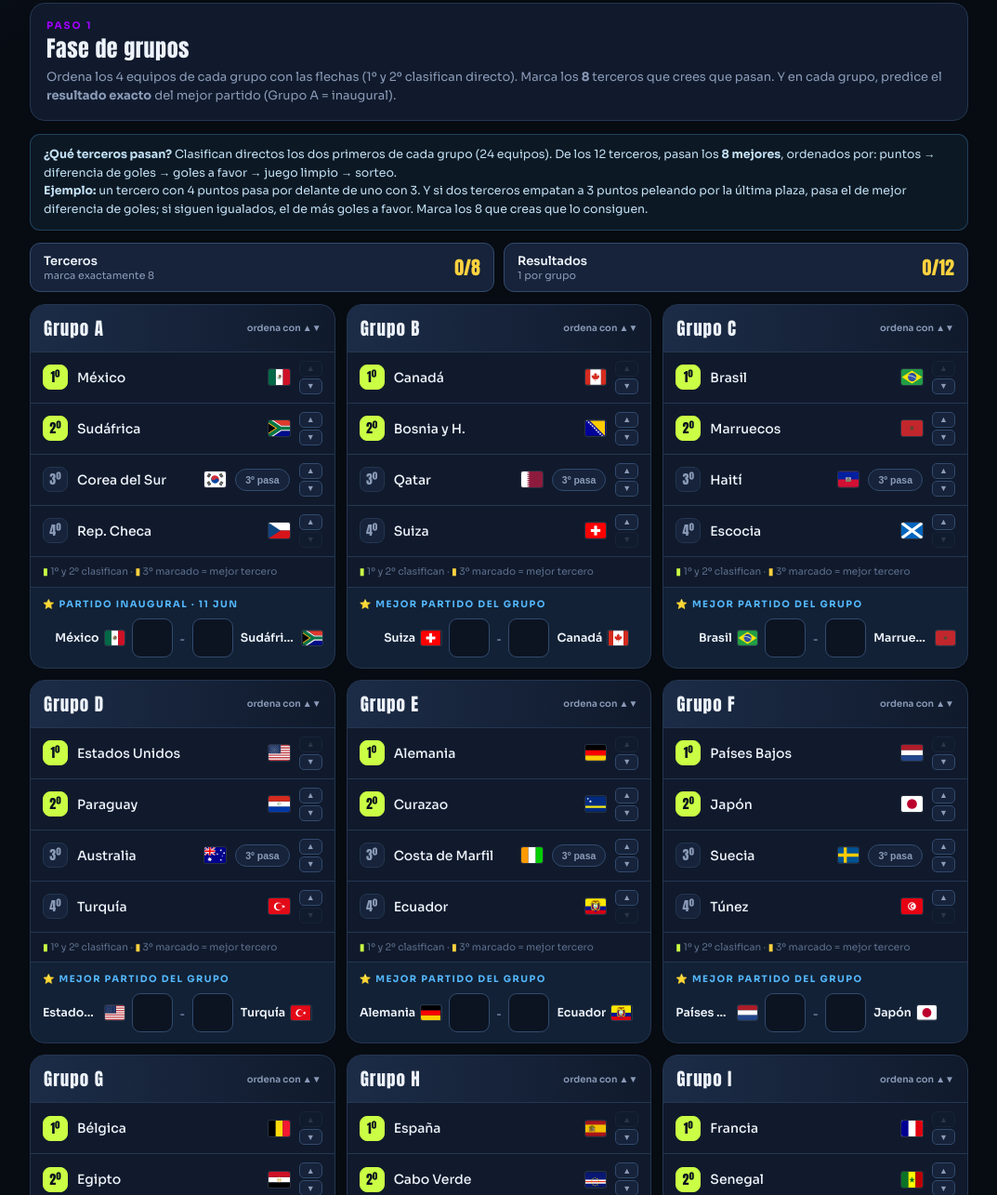
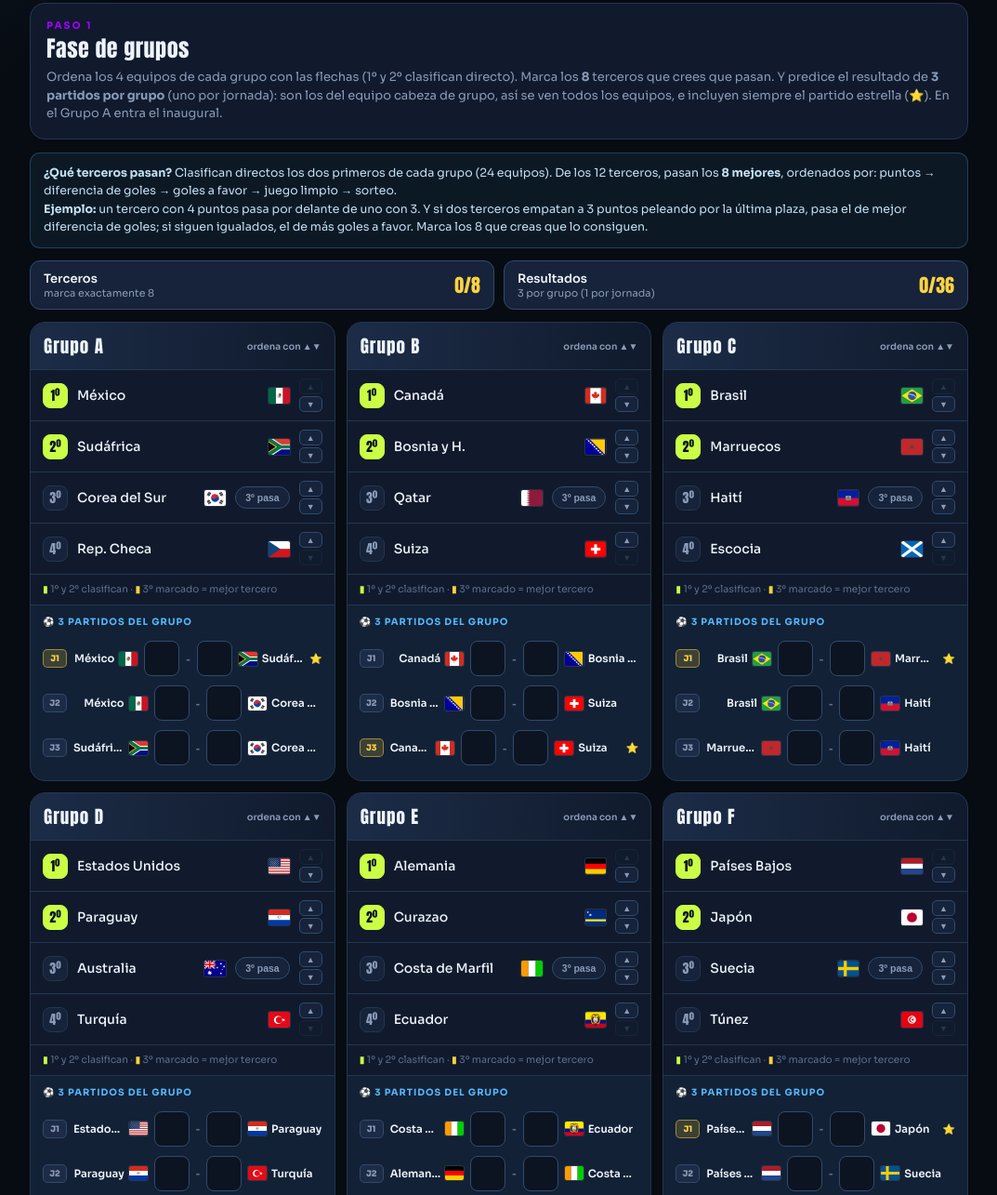
Before and after one commit to alexmoratar/Porra_Insurance_Mundial_2026, a plain HTML site: page index.html in a window 1280 px wide. Shown: the part 355-1640 px from the top of the page at 93% size, without its empty margins (103-1176 px from the left). Drawn offline with nearby package versions, Linux system fonts and the light colour scheme.

Commit message:
Add files via upload

```diff
--- a/index.html
+++ b/index.html
@@ -70,17 +70,22 @@ nav.tabs button:not(.active):hover{color:var(--ink);background:var(--panel2)}
 .row .arrows button:hover:not(:disabled){color:var(--ink);border-color:var(--lime)}
 .row .arrows button:disabled{opacity:.22;cursor:default}
 .glegend{font-size:10.5px;color:var(--muted2);padding:8px 13px;line-height:1.5}
-.bestmatch{padding:11px 13px;border-top:1px solid var(--line);background:rgba(84,184,255,.045)}
-.bm-label{font-size:10px;letter-spacing:1.5px;text-transform:uppercase;color:var(--info);font-weight:700;margin-bottom:9px}
-.bm-row{display:flex;align-items:center;gap:8px}
-.bm-row .t{display:flex;align-items:center;gap:6px;flex:1;min-width:0;font-size:12.5px;font-weight:600}
-.bm-row .t.home{justify-content:flex-end;text-align:right}
-.bm-row .t.away{justify-content:flex-start}
-.bm-row .t .nm2{white-space:nowrap;overflow:hidden;text-overflow:ellipsis;min-width:0}
-.bm-row .t .fi{font-size:16px}
-.bm-row input{width:44px;text-align:center;font-family:"Anton";font-size:19px;padding:6px 4px;flex-shrink:0;background:var(--bg2);border:1px solid var(--line2);color:var(--ink);border-radius:9px;outline:none}
-.bm-row input:focus{border-color:var(--lime)}
-.bm-row .dash{color:var(--muted2);font-family:"Anton";font-size:16px;flex-shrink:0}
+.matches{padding:11px 13px;border-top:1px solid var(--line);background:rgba(84,184,255,.045)}
+.matches .ml{font-size:10px;letter-spacing:1px;text-transform:uppercase;color:var(--info);font-weight:700;margin-bottom:9px;display:flex;align-items:center;gap:6px}
+.matches .ml .fi{font-size:15px}
+.m3{display:flex;align-items:center;gap:7px;padding:5px 0}
+.m3 .jn{font-size:9px;font-weight:800;color:var(--muted);background:var(--panel3);border:1px solid var(--line2);border-radius:5px;padding:3px 4px;flex-shrink:0;min-width:26px;text-align:center}
+.m3 .jn.best{background:rgba(255,210,63,.18);color:var(--gold);border-color:rgba(255,210,63,.5)}
+.m3 .fi{font-size:15px}
+.m3 input{width:38px;text-align:center;font-family:"Anton";font-size:17px;padding:5px 3px;flex-shrink:0;background:var(--bg2);border:1px solid var(--line2);color:var(--ink);border-radius:8px;outline:none}
+.m3 input:focus{border-color:var(--lime)}
+.m3 .dash{color:var(--muted2);font-family:"Anton";font-size:14px;flex-shrink:0}
+.m3 .opp{flex:1;min-width:0;font-size:12px;font-weight:600;white-space:nowrap;overflow:hidden;text-overflow:ellipsis}
+.m3 .tm{display:flex;align-items:center;gap:5px;flex:1;min-width:0;font-size:11.5px;font-weight:600}
+.m3 .tm.h{justify-content:flex-end;text-align:right}
+.m3 .tm.a{justify-content:flex-start}
+.m3 .tm .nx{white-space:nowrap;overflow:hidden;text-overflow:ellipsis;min-width:0}
+.m3 .st{flex-shrink:0;font-size:11px}
 label.fld{display:block;font-size:13px;color:var(--ink);margin:0 0 7px;font-weight:600}
 label.fld .s{display:block;font-size:11.5px;color:var(--muted);font-weight:400;margin-top:2px}
 .txt{width:100%;background:var(--bg2);border:1px solid var(--line2);color:var(--ink);border-radius:10px;padding:11px 13px;font-family:"Sora";font-size:14px;outline:none}
@@ -115,7 +120,7 @@ label.fld .s{display:block;font-size:11.5px;color:var(--muted);font-weight:400;m
   <header class="hero rise">
     <div class="brandrow"><span class="kick">Pronósticos · fase de grupos</span><span class="acn">ACN Insurance</span></div>
     <h1 class="display">Porra <span class="y">Mundial</span></h1>
-    <div class="sub">Ordena los 12 grupos, marca tus 8 mejores terceros, predice el resultado del mejor partido de cada grupo y elige tus premios individuales. Al terminar descargas tus datos y los envías según las instrucciones.</div>
+    <div class="sub">Ordena los 12 grupos, marca tus 8 mejores terceros, predice el resultado de 3 partidos por grupo (uno por jornada) y elige tus premios individuales. Al terminar descargas tus datos y los envías según las instrucciones.</div>
     <div class="namebar">
       <label>Tu nombre:</label>
       <input id="pnombre" type="text" maxlength="22" placeholder="Nombre">
@@ -136,9 +141,9 @@ label.fld .s{display:block;font-size:11.5px;color:var(--muted);font-weight:400;m
   <div class="modal">
     <h3>¡Datos descargados! ✅</h3>
     <p>Tu archivo se ha guardado en la carpeta de <b>Descargas</b> de tu navegador.</p>
-    <p>Para participar, <b>envía el archivo entregable</b> siguiendo las instrucciones del correo:</p>
+    <p>Ahora, para participar, solo tienes que <b>subir este archivo al formulario</b> o seguir las instrucciones del Teams <b>Porra Mundial 2026</b>:</p>
     <div class="file" id="modalFile">enviar_al_formulario_….json</div>
-    <p>¿Dudas o algún problema? Escribe a <a href="mailto:alex.morata@accenture.com">alex.morata@accenture.com</a>.</p>
+    <p>Cualquier duda, escribe a <a href="mailto:alex.morata@accenture.com">alex.morata@accenture.com</a>.</p>
     <button class="btn primary" id="modalClose" style="width:100%">Entendido</button>
   </div>
 </div>
@@ -161,7 +166,22 @@ const GD={
  L:[["ENG","Inglaterra"],["CRO","Croacia"],["GHA","Ghana"],["PAN","Panamá"]]
 };
 const ISO={MEX:"mx",RSA:"za",KOR:"kr",CZE:"cz",CAN:"ca",BIH:"ba",QAT:"qa",SUI:"ch",BRA:"br",MAR:"ma",HAI:"ht",SCO:"gb-sct",USA:"us",PAR:"py",AUS:"au",TUR:"tr",GER:"de",CUW:"cw",CIV:"ci",ECU:"ec",NED:"nl",JPN:"jp",SWE:"se",TUN:"tn",BEL:"be",EGY:"eg",IRN:"ir",NZL:"nz",ESP:"es",CPV:"cv",KSA:"sa",URU:"uy",FRA:"fr",SEN:"sn",IRQ:"iq",NOR:"no",ARG:"ar",ALG:"dz",AUT:"at",JOR:"jo",POR:"pt",COD:"cd",UZB:"uz",COL:"co",ENG:"gb-eng",CRO:"hr",GHA:"gh",PAN:"pa"};
-const BEST={A:["MEX","RSA"],B:["SUI","CAN"],C:["BRA","MAR"],D:["USA","TUR"],E:["GER","ECU"],F:["NED","JPN"],G:["BEL","EGY"],H:["ESP","URU"],I:["FRA","NOR"],J:["ARG","AUT"],K:["POR","COL"],L:["ENG","CRO"]};
+/* 3 partidos por grupo (J1,J2,J3). España (H) = sus 3 partidos; el resto, variados con el partido estrella incluido. */
+const MTC={
+ A:[["MEX","RSA"],["MEX","KOR"],["RSA","KOR"]],
+ B:[["CAN","BIH"],["BIH","SUI"],["CAN","SUI"]],
+ C:[["BRA","MAR"],["BRA","HAI"],["MAR","HAI"]],
+ D:[["USA","PAR"],["PAR","TUR"],["USA","TUR"]],
+ E:[["CIV","ECU"],["GER","CIV"],["GER","ECU"]],
+ F:[["NED","JPN"],["NED","SWE"],["JPN","SWE"]],
+ G:[["BEL","EGY"],["BEL","IRN"],["EGY","IRN"]],
+ H:[["ESP","CPV"],["ESP","KSA"],["ESP","URU"]],
+ I:[["FRA","SEN"],["SEN","NOR"],["FRA","NOR"]],
+ J:[["ARG","ALG"],["ARG","AUT"],["ALG","AUT"]],
+ K:[["POR","COD"],["COD","COL"],["POR","COL"]],
+ L:[["ENG","CRO"],["ENG","GHA"],["CRO","GHA"]]
+};
+const STARIDX={A:0,B:2,C:0,D:2,E:2,F:0,G:0,H:2,I:2,J:1,K:2,L:0};
 const GL=Object.keys(GD); const TEAM={};
 GL.forEach(g=>GD[g].forEach(t=>TEAM[t[0]]={name:t[1],group:g}));
 const nm=c=>c&&TEAM[c]?TEAM[c].name:"—";
@@ -169,15 +189,15 @@ function flagEl(code){ const s=document.createElement("span"); if(code&&ISO[code
 
 /* ===================== ESTADO ===================== */
 const S={ name:"", groups:{}, thirds:{}, score:{}, premios:{goleador:"",asistente:"",mvp:"",joven:""} };
-GL.forEach(g=>{ S.groups[g]=GD[g].map(t=>t[0]); S.thirds[g]=false; S.score[g]={h:"",a:""}; });
+GL.forEach(g=>{ S.groups[g]=GD[g].map(t=>t[0]); S.thirds[g]=false; S.score[g]=[{h:"",a:""},{h:"",a:""},{h:"",a:""}]; });
 let tab="grupos";
 const $=s=>document.querySelector(s);
 const el=(t,c,h)=>{const e=document.createElement(t);if(c)e.className=c;if(h!=null)e.innerHTML=h;return e;};
 function toast(m){const t=$("#toast");t.textContent=m;t.classList.add("show");clearTimeout(t._t);t._t=setTimeout(()=>t.classList.remove("show"),1800);}
 function esc(s){return (s||"").replace(/[&<>"]/g,c=>({"&":"&amp;","<":"&lt;",">":"&gt;",'"':"&quot;"}[c]));}
 const thirdsCount=()=>GL.filter(g=>S.thirds[g]).length;
-const bothFilled=g=>S.score[g].h!==""&&S.score[g].a!=="";
-const scoresDone=()=>GL.filter(bothFilled).length;
+const matchFilled=(g,j)=>S.score[g][j].h!==""&&S.score[g][j].a!=="";
+const scoresDone=()=>{let n=0;GL.forEach(g=>{for(let j=0;j<3;j++)if(matchFilled(g,j))n++;});return n;};
 const premiosDone=()=>["goleador","asistente","mvp","joven"].every(k=>S.premios[k].trim());
 const W=g=>S.groups[g][0], R=g=>S.groups[g][1], T=g=>S.groups[g][2];
 const pNombre=()=>(($("#pnombre")||{}).value||"").trim();
@@ -188,7 +208,7 @@ function setTabs(){
   document.querySelectorAll("#tabs button").forEach(b=>{
     b.classList.toggle("active",b.dataset.tab===tab);
     let done=false;
-    if(b.dataset.tab==="grupos") done=thirdsCount()===8 && scoresDone()===12;
+    if(b.dataset.tab==="grupos") done=thirdsCount()===8 && scoresDone()===36;
     if(b.dataset.tab==="premios") done=premiosDone();
     b.classList.toggle("done",done&&b.dataset.tab!==tab);
   });
@@ -197,7 +217,7 @@ function updateCounters(){
   const t=thirdsCount(), s=scoresDone();
   const et=document.getElementById("cntT"), es=document.getElementById("cntS");
   if(et){ et.textContent=t+"/8"; et.className="big "+(t===8?"ok":"bad"); }
-  if(es){ es.textContent=s+"/12"; es.className="big "+(s===12?"ok":"bad"); }
+  if(es){ es.textContent=s+"/36"; es.className="big "+(s===36?"ok":"bad"); }
 }
 function view(){
   const v=$("#view"); v.innerHTML="";
@@ -211,13 +231,13 @@ function view(){
 function vGrupos(){
   const box=el("div");
   const head=el("div","card");
-  head.innerHTML='<div class="tag">Paso 1</div><div class="lead">Fase de grupos</div><div class="desc">Ordena los 4 equipos de cada grupo con las flechas (1º y 2º clasifican directo). Marca los <b>8</b> terceros que crees que pasan. Y en cada grupo, predice el <b>resultado exacto</b> del mejor partido (Grupo A = inaugural).</div>';
+  head.innerHTML='<div class="tag">Paso 1</div><div class="lead">Fase de grupos</div><div class="desc">Ordena los 4 equipos de cada grupo con las flechas (1º y 2º clasifican directo). Marca los <b>8</b> terceros que crees que pasan. Y predice el resultado de <b>3 partidos por grupo</b> (uno por jornada): son los del equipo cabeza de grupo, así se ven todos los equipos, e incluyen siempre el partido estrella (⭐). En el Grupo A entra el inaugural.</div>';
   box.append(head);
   box.append(el("div","note",'<b>¿Qué terceros pasan?</b> Clasifican directos los dos primeros de cada grupo (24 equipos). De los 12 terceros, pasan los <b>8 mejores</b>, ordenados por: puntos → diferencia de goles → goles a favor → juego limpio → sorteo.<br><b>Ejemplo:</b> un tercero con 4 puntos pasa por delante de uno con 3. Y si dos terceros empatan a 3 puntos peleando por la última plaza, pasa el de mejor diferencia de goles; si siguen igualados, el de más goles a favor. Marca los 8 que creas que lo consiguen.'));
   const t0=thirdsCount(), s0=scoresDone();
   const cnt=el("div","counter");
   cnt.innerHTML='<div class="stat"><div><div class="lbl">Terceros</div><div class="hint">marca exactamente 8</div></div><div class="big '+(t0===8?'ok':'bad')+'" id="cntT">'+t0+'/8</div></div>'
-   +'<div class="stat"><div><div class="lbl">Resultados</div><div class="hint">1 por grupo</div></div><div class="big '+(s0===12?'ok':'bad')+'" id="cntS">'+s0+'/12</div></div>';
+   +'<div class="stat"><div><div class="lbl">Resultados</div><div class="hint">3 por grupo (1 por jornada)</div></div><div class="big '+(s0===36?'ok':'bad')+'" id="cntS">'+s0+'/36</div></div>';
   box.append(cnt);
   const grid=el("div","groups");
   GL.forEach(g=>{
@@ -244,18 +264,24 @@ function vGrupos(){
       card.append(row);
     });
     card.append(el("div","glegend",'<span style="color:var(--lime)">▮</span> 1º y 2º clasifican · <span style="color:var(--gold)">▮</span> 3º marcado = mejor tercero'));
-    const bm=el("div","bestmatch");
-    const home=BEST[g][0], away=BEST[g][1];
-    bm.append(el("div","bm-label",(g==="A"?"⭐ Partido inaugural · 11 jun":"⭐ Mejor partido del grupo")));
-    const r=el("div","bm-row");
-    const th=el("div","t home"); th.append(el("span","nm2",nm(home))); const fh=flagEl(home); fh.classList.add("fi"); th.append(fh);
-    const ih=el("input"); ih.type="number"; ih.min="0"; ih.max="20"; ih.value=S.score[g].h; ih.setAttribute("aria-label",nm(home));
-    ih.oninput=()=>{ S.score[g].h= ih.value===""?"":Math.max(0,Math.min(20,parseInt(ih.value)||0)); updateCounters(); setTabs(); };
-    const ia=el("input"); ia.type="number"; ia.min="0"; ia.max="20"; ia.value=S.score[g].a; ia.setAttribute("aria-label",nm(away));
-    ia.oninput=()=>{ S.score[g].a= ia.value===""?"":Math.max(0,Math.min(20,parseInt(ia.value)||0)); updateCounters(); setTabs(); };
-    const ta=el("div","t away"); ta.append(el("span","nm2",nm(away))); const fa=flagEl(away); fa.classList.add("fi"); ta.append(fa);
-    r.append(th,ih,el("span","dash","–"),ia,ta);
-    bm.append(r); card.append(bm);
+    const mts=el("div","matches");
+    mts.append(el("div","ml",(g==="H"?"⚽ Los 3 partidos de España":"⚽ 3 partidos del grupo")));
+    MTC[g].forEach((pair,j)=>{
+      const home=pair[0], away=pair[1];
+      const best=(j===STARIDX[g]); const inaug=(g==="A"&&j===0);
+      const r=el("div","m3");
+      r.append(el("span","jn"+(best?" best":""),"J"+(j+1)));
+      const th=el("div","tm h"); th.append(el("span","nx",nm(home))); const fh=flagEl(home); fh.classList.add("fi"); th.append(fh); r.append(th);
+      const ih=el("input"); ih.type="number"; ih.min="0"; ih.max="20"; ih.value=S.score[g][j].h; ih.setAttribute("aria-label",nm(home));
+      ih.oninput=()=>{ S.score[g][j].h= ih.value===""?"":Math.max(0,Math.min(20,parseInt(ih.value)||0)); updateCounters(); setTabs(); };
+      const ia=el("input"); ia.type="number"; ia.min="0"; ia.max="20"; ia.value=S.score[g][j].a; ia.setAttribute("aria-label",nm(away));
+      ia.oninput=()=>{ S.score[g][j].a= ia.value===""?"":Math.max(0,Math.min(20,parseInt(ia.value)||0)); updateCounters(); setTabs(); };
+      r.append(ih, el("span","dash","–"), ia);
+      const ta=el("div","tm a"); const fa=flagEl(away); fa.classList.add("fi"); ta.append(fa); ta.append(el("span","nx",nm(away))); r.append(ta);
+      if(best) r.append(el("span","st","⭐"));
+      mts.append(r);
+    });
+    card.append(mts);
     grid.append(card);
   });
   box.append(grid);
@@ -292,9 +318,9 @@ function buildData(){
   const nombre=pNombre(), apellido=pApellido(); S.name=(nombre+" "+apellido).trim();
   const legend={}; Object.keys(TEAM).forEach(c=>legend[c]=TEAM[c].name);
   const thirdsG=GL.filter(g=>S.thirds[g]);
-  const mejores=GL.map(g=>{
-    const h=Number(S.score[g].h), a=Number(S.score[g].a);
-    return { grupo:g, inaugural:g==="A", local:BEST[g][0], visitante:BEST[g][1], golesLocal:h, golesVisitante:a, signo: h>a?"1":(h<a?"2":"X") };
+  const partidos=[];
+  GL.forEach(g=>{ MTC[g].forEach((pair,j)=>{ const h=Number(S.score[g][j].h), a=Number(S.score[g][j].a);
+      partidos.push({ grupo:g, jornada:j+1, local:pair[0], visitante:pair[1], golesLocal:h, golesVisitante:a, signo: h>a?"1":(h<a?"2":"X"), esMejor:(j===STARIDX[g]), inaugural:(g==="A"&&j===0) }); });
   });
   return {
     v:4, type:"mundial-2026-grupos", name:S.name, nombre, apellido, fecha:new Date().toISOString(),
@@ -302,7 +328,7 @@ function buildData(){
     clasificados:{ primeros:GL.map(g=>W(g)), segundos:GL.map(g=>R(g)) },
     terceros:{ grupos:thirdsG, equipos:thirdsG.map(g=>T(g)) },
     cuartoPuesto:GL.map(g=>S.groups[g][3]),
-    mejoresPartidos:mejores,
+    partidos:partidos,
     premios:{ goleador:S.premios.goleador.trim(), asistente:S.premios.asistente.trim(), mvp:S.premios.mvp.trim(), joven:S.premios.joven.trim() },
     legend
   };
@@ -311,15 +337,16 @@ function summaryHTML(d){
   const line=(k,v)=>'<div style="display:flex;gap:10px;padding:5px 0;border-bottom:1px solid #e5e9f0"><div style="color:#667;min-width:150px">'+k+'</div><div style="font-weight:600">'+v+'</div></div>';
   let groups="";
   GL.forEach(g=>{ groups+='<div style="margin:6px 0"><b>Grupo '+g+':</b> '+d.groups[g].map((c,i)=>(i+1)+". "+nm(c)+(d.terceros.equipos.indexOf(c)>=0?" ⭐":"")).join(" · ")+'</div>'; });
-  let mejores="";
-  d.mejoresPartidos.forEach(m=>{ mejores+=line("Grupo "+m.grupo+(m.inaugural?" (inaugural)":""), nm(m.local)+"  "+m.golesLocal+" – "+m.golesVisitante+"  "+nm(m.visitante)); });
+  let mtchs=""; let curG=null;
+  d.partidos.forEach(m=>{ if(m.grupo!==curG){ curG=m.grupo; mtchs+='<div style="font-weight:700;margin:10px 0 2px">Grupo '+m.grupo+'</div>'; }
+    mtchs+=line("J"+m.jornada+(m.esMejor?" ⭐":"")+(m.inaugural?" (inaugural)":""), nm(m.local)+"  "+m.golesLocal+" – "+m.golesVisitante+"  "+nm(m.visitante)); });
   return '<!doctype html><meta charset="utf-8"><title>Porra de '+esc(d.name)+'</title>'+
    '<body style="font-family:system-ui,Arial,sans-serif;max-width:720px;margin:30px auto;padding:0 18px;color:#16233a">'+
    '<h1 style="font-size:26px;margin:0">Porra Mundial — ACN Insurance</h1>'+
    '<p style="color:#667;margin:4px 0 18px">Fase de grupos · pronóstico de <b>'+esc(d.name)+'</b></p>'+
    '<h3>Clasificación de cada grupo <span style="font-weight:400;color:#889;font-size:13px">(⭐ = tercero que pasa)</span></h3>'+groups+
-   '<h3 style="margin-top:18px">Resultados del mejor partido</h3>'+
-   '<p style="color:#667;font-size:13px;margin:0 0 6px">Marcador exacto previsto para el partido destacado de cada grupo:</p>'+mejores+
+   '<h3 style="margin-top:18px">Resultados de los partidos (3 por grupo)</h3>'+
+   '<p style="color:#667;font-size:13px;margin:0 0 6px">⭐ = partido estrella. Marcador exacto previsto:</p>'+mtchs+
    '<h3 style="margin-top:18px">Premios individuales</h3>'+
    line("⚽ Máximo goleador", esc(d.premios.goleador||"—"))+
    line("🅰️ Máximo asistente", esc(d.premios.asistente||"—"))+
@@ -332,7 +359,7 @@ function checks(){
   return [
     {ok:!!pNombre()&&!!pApellido(), t:"Has puesto nombre y apellido"},
     {ok:thirdsCount()===8, t:"Has marcado exactamente 8 terceros ("+thirdsCount()+"/8)"},
-    {ok:sc===12, t:"Has puesto los 12 resultados del mejor partido ("+sc+"/12)"},
+    {ok:sc===36, t:"Has puesto los 36 resultados, 3 por grupo ("+sc+"/36)"},
     {ok:premiosDone(), t:"Has rellenado los 4 premios individuales"}
   ];
 }
```
